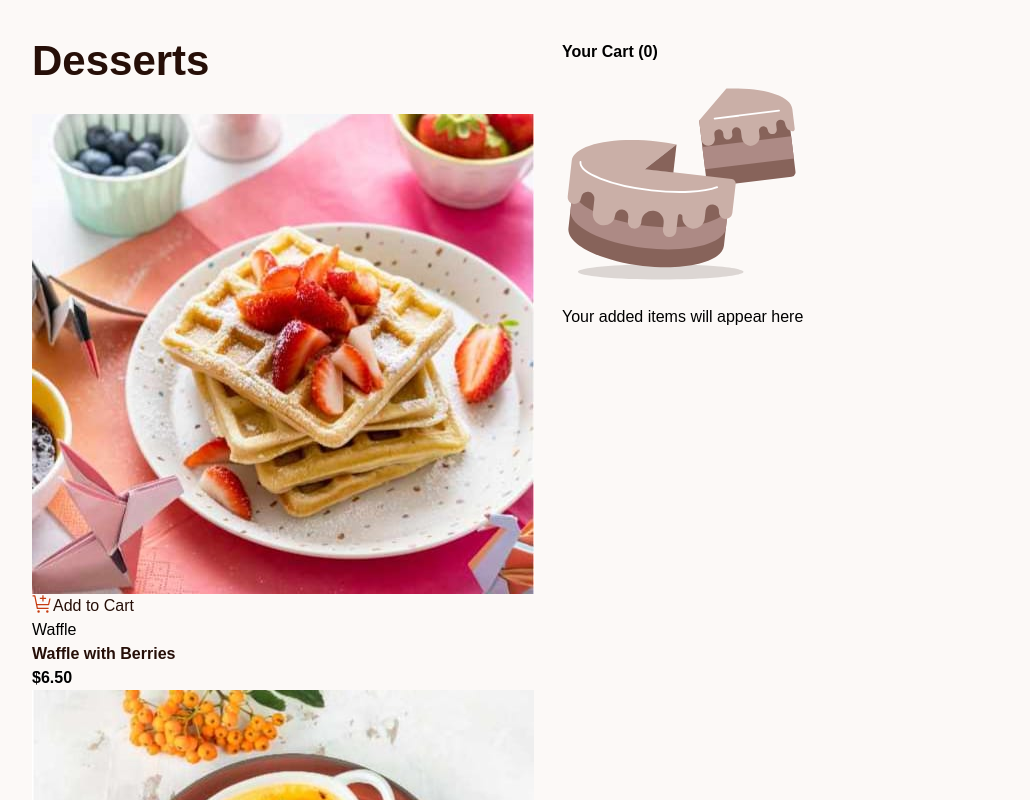
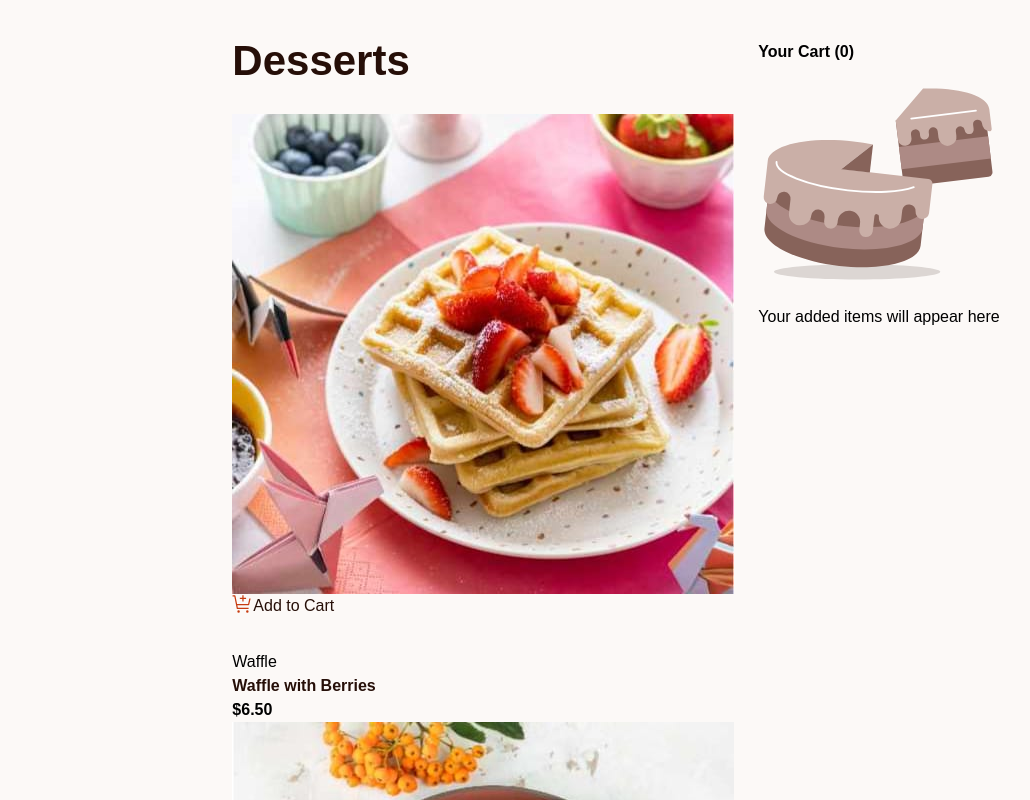
Before and after one commit to lucasfarias-alpha/Mini-PLP-React-vite, a React (Vite) app: page / in a window 1280 px wide. Shown: the top 800 px of the page, without its empty margins (24-1054 px from the left). Built offline with nearby package versions, Linux system fonts and the light colour scheme.

Commit message:
ajustes finais

```diff
--- a/index.html
+++ b/index.html
@@ -9,9 +9,6 @@
   <body>
     <div id="root"></div>
     <script type="module" src="/src/main.tsx"></script>
-    <div class="attribution" style="text-align: center;">
-      Challenge by <a href="https://www.frontendmentor.io/?ref=challenge">Frontend Mentor</a>.
-      Coded by <a href="https://www.linkedin.com/in/lucas-farias-213b0b234/">Lucas Farias Soares</a>.
-    </div>
+
   </body>
 </html>
--- a/src/App.tsx
+++ b/src/App.tsx
@@ -5,12 +5,22 @@ import ShoppingCart from './Components/ShoppingCart.tsx';
 function App() {
   return (
     <CartProvider>
-      <div className="flex lg:flex-row lg:py-10 lg:px-14 sm:p-4 bg-rose-50 gap-7 App sm:flex-col">
-        <div className="flex flex-col gap-8">
-          <h1 className="text-rose-900 text-5xl sm:text-[42px] font-bold">Desserts</h1>
-          <ProductList />
+      <div className="lg:py-10 lg:px-14 sm:p-4 bg-rose-50 gap-7 App sm:flex-col">
+        <div className="flex flex-col max-w-[1200px] mx-auto">
+          <div className="flex justify-center flex-col gap-6 lg:flex-row">
+            <div className="flex flex-col gap-8 ">
+              <h1 className="text-rose-900 text-5xl sm:text-[42px] font-bold">Desserts</h1>
+              <ProductList />
+            </div>
+            <ShoppingCart />
+          </div>
+          <footer className="attribution flex justify-center items-start mt-8 gap-1">
+            <span>Challenge by</span>
+            <a href="https://www.frontendmentor.io/?ref=challenge">Frontend Mentor</a>.
+            <span>Coded by</span>
+            <a href="https://www.linkedin.com/in/lucas-farias-213b0b234/"> Lucas Farias Soares</a>.
+          </footer>
         </div>
-        <ShoppingCart />
       </div>
     </CartProvider>
   );
--- a/src/Components/ProductList.tsx
+++ b/src/Components/ProductList.tsx
@@ -34,7 +34,7 @@ const ProductList: React.FC = () => {
           const productInCart = isProductInCart(product);
 
           return (
-            <div key={index} className="sm:w-full lg:max-w-[270px] transition-transform duration-300 ease-linear hover:translate-y-[-10px]">
+            <div key={index} className="sm:w-full lg:max-w-[245px] transition-transform duration-300 ease-linear hover:translate-y-[-10px]">
               <div className="relative">
                 <img
                   className={`rounded-xl ${productInCart ? "border-[3px] border-red" : ""} sm:w-full sm:max-h-[220px] md:max-h-full sm:object-cover`}
@@ -66,7 +66,7 @@ const ProductList: React.FC = () => {
                     </div>
                   ) : (
                     <button
-                      className="flex items-center justify-center gap-2 max-w-44 w-full h-10 bg-white py-2 px-4 rounded-3xl border border-rose-500 text-rose-900 text-base font-semibold"
+                      className="flex items-center justify-center gap-2 max-w-44 w-full h-10 bg-white py-2 px-4 rounded-3xl border border-rose-500 text-rose-900 text-base font-semibold hover:text-red"
                       onClick={() => addToCart(product)}
                     >
                       <img src="./assets/images/icon-add-to-cart.svg" alt="Botão de adicionar ao carrinho" aria-label="Botão de adicionar ao carrinho" />
--- a/src/Components/ShoppingCart.tsx
+++ b/src/Components/ShoppingCart.tsx
@@ -22,7 +22,7 @@ function ShoppingCart() {
   };
 
   return (
-    <div className="lg:max-w-[420px] w-full h-fit bg-white rounded-xl p-4 pb-8">
+    <div className="lg:max-w-[380px] w-full h-fit bg-white rounded-xl p-4 pb-8">
       <h2 className="text-red text-3xl font-bold">Your Cart ({cart.length})</h2>
 
       {cart.length === 0 ? (
```
